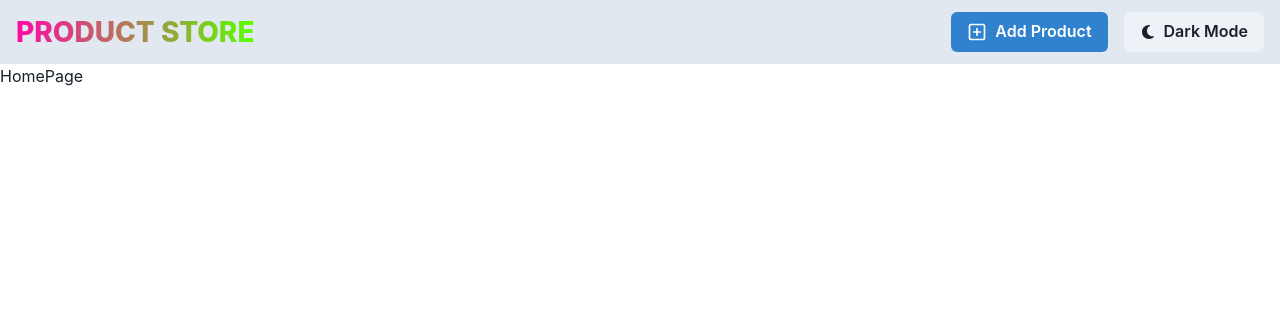
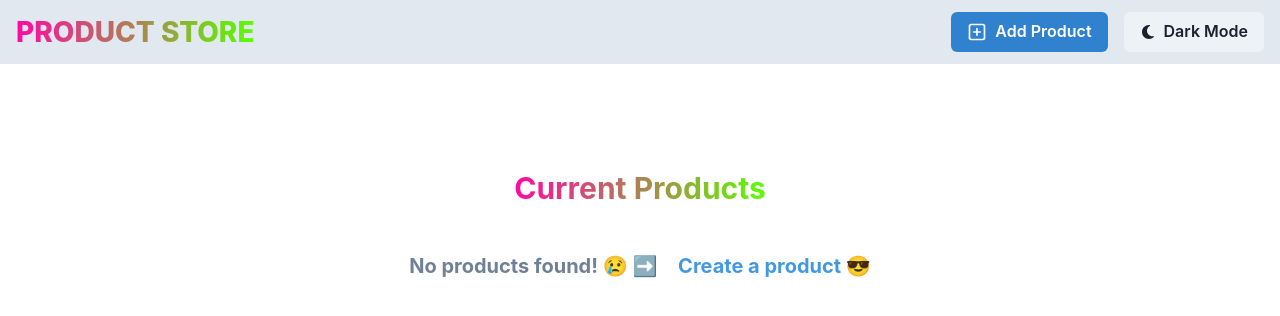
Before and after one commit to ElinKat/Website, a React (Vite) app in the folder frontend/: page / in a window 1280 px wide. Shown: the top 316 px of the page. Built offline with nearby package versions, Linux system fonts and the light colour scheme.

Commit message:
added a link to the create page from the home page with a hover effect and text no products found

```diff
--- a/frontend/src/pages/HomePage.jsx
+++ b/frontend/src/pages/HomePage.jsx
@@ -1,8 +1,51 @@
+import { Container, VStack, Text } from '@chakra-ui/react'
 import React from 'react'
+import { Link } from 'react-router-dom'
+
 
 const HomePage = () => {
   return (
-    <div>HomePage</div>
+    (<Container maxW="container.xl" py={22}>
+      <VStack spacing={8}>
+        <Text
+          fontSize={"30"}
+          fontWeight={"bold"}
+          textAlign={"center"}
+          bgGradient="linear(to-l,rgb(89, 255, 0), rgb(255, 8, 164))"
+          bgClip="text"
+          mt={20}
+        >
+
+          Current Products</Text>
+
+
+        <Text
+          fontSize={"xl"}
+          fontWeight={"bold"}
+          textAlign={"center"}
+          color={"gray.500"}
+          mt={2}
+
+        >
+          No products found! 😢 ➡️ {" "}
+          <Link to="/create">
+            <Text
+              as="span"
+              display="inline-block"   // <-- vajalik, et transform töötaks
+              color="blue.400"
+              ml={4}
+              transition="all 0.2s ease-in-out"
+              _hover={{
+                color: "blue.300",
+                transform: "scale(1.1)",
+              }}
+            >
+              Create a product 😎
+            </Text>
+          </Link>
+        </Text>
+      </VStack>
+    </Container>)
   )
 }
 
```
